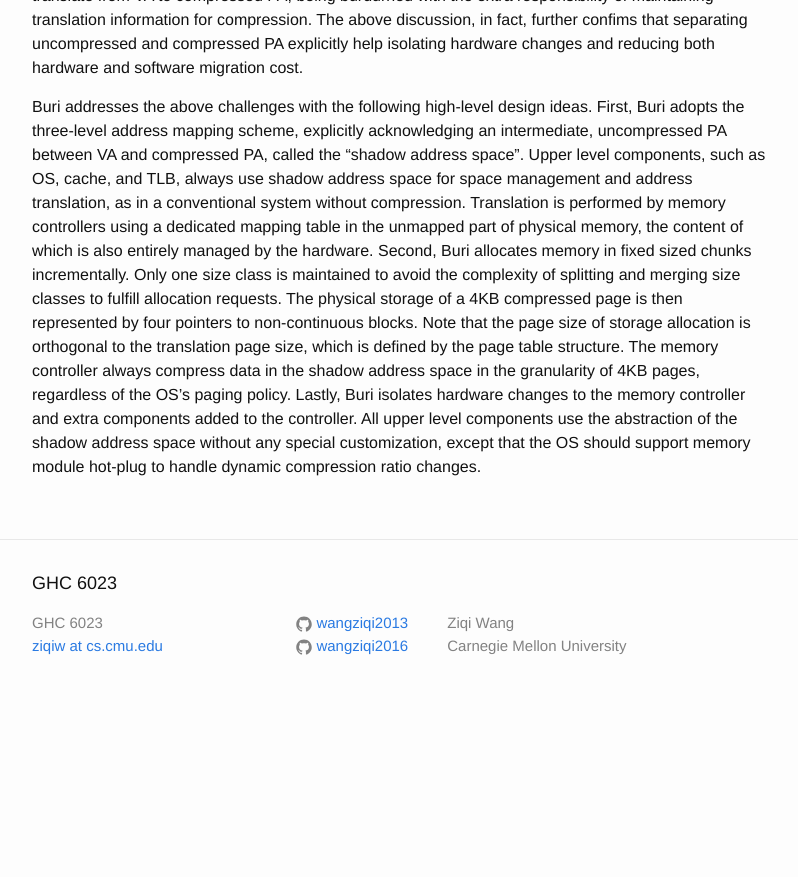
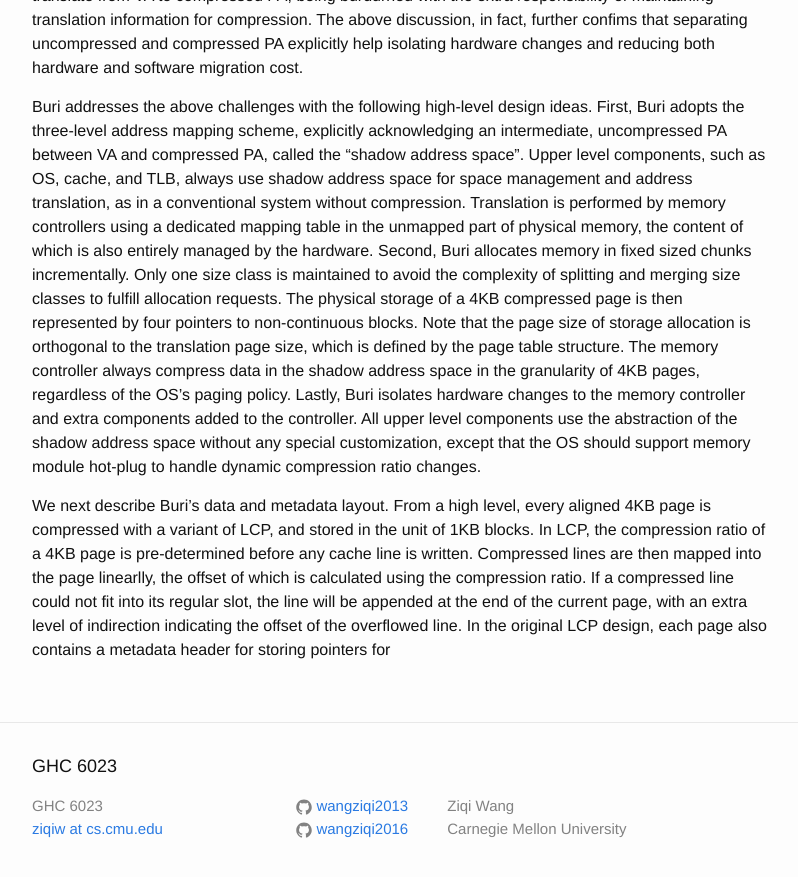
Before and after one commit to wangziqi2013/wangziqi2013.github.io, a Jekyll site: the page built from _posts/2020-07-16-buri.markdown, in a window 1280 px wide and 900 px high, scrolled down 1177 px. Shown: the top 877 px of the window, without its empty margins (238-1036 px from the left). Built offline with Jekyll 4.4.1, drawn with Linux system fonts in a browser that asks for light colours; before the commit the page ends 1894 px from its top, so only the background shows below that.

Commit message:
Adding LCP

```diff
--- a/_posts/2020-07-16-buri.markdown
+++ b/_posts/2020-07-16-buri.markdown
@@ -57,3 +57,10 @@ in the shadow address space in the granularity of 4KB pages, regardless of the O
 Lastly, Buri isolates hardware changes to the memory controller and extra components added to the controller. All upper
 level components use the abstraction of the shadow address space without any special customization, except that the OS
 should support memory module hot-plug to handle dynamic compression ratio changes.
+
+We next describe Buri's data and metadata layout. From a high level, every aligned 4KB page is compressed with a variant
+of LCP, and stored in the unit of 1KB blocks. In LCP, the compression ratio of a 4KB page is pre-determined before any
+cache line is written. Compressed lines are then mapped into the page linearlly, the offset of which is calculated using
+the compression ratio. If a compressed line could not fit into its regular slot, the line will be appended at the end of
+the current page, with an extra level of indirection indicating the offset of the overflowed line.
+In the original LCP design, each page also contains a metadata header for storing pointers for
```
